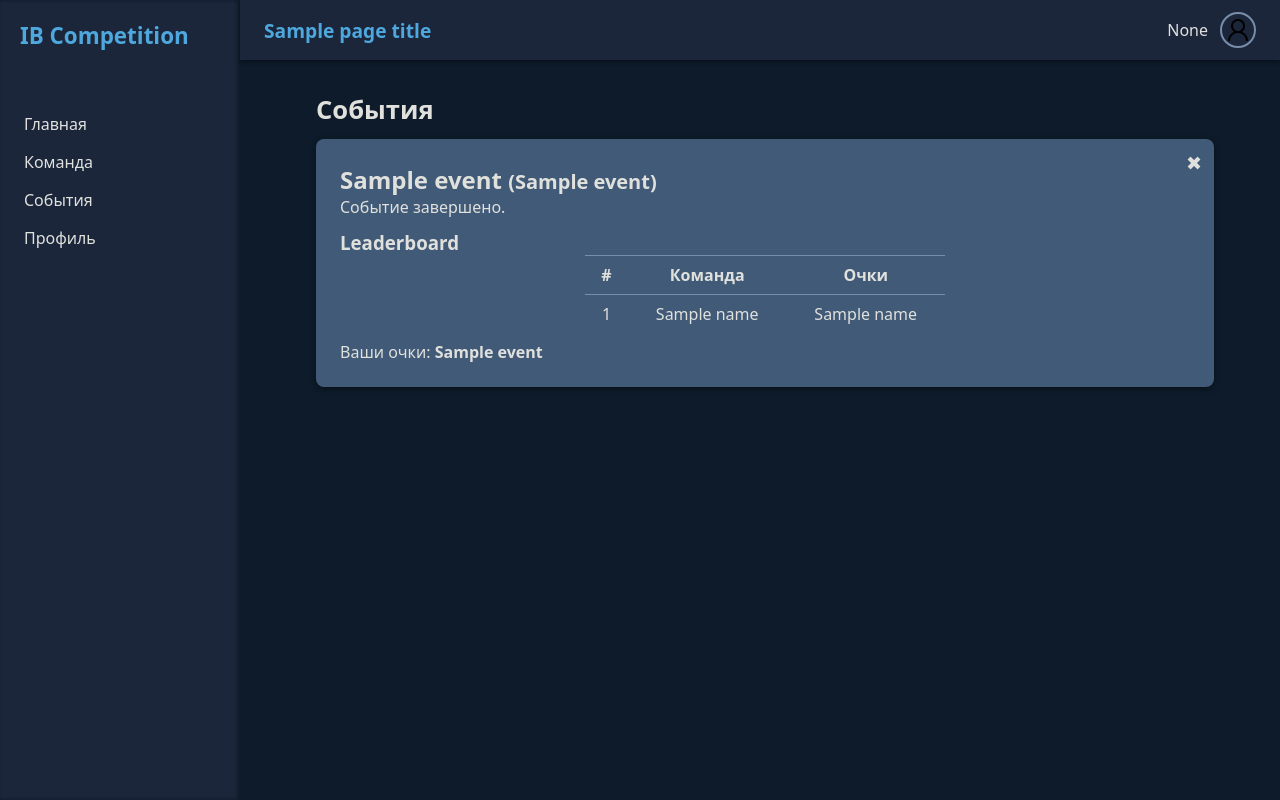
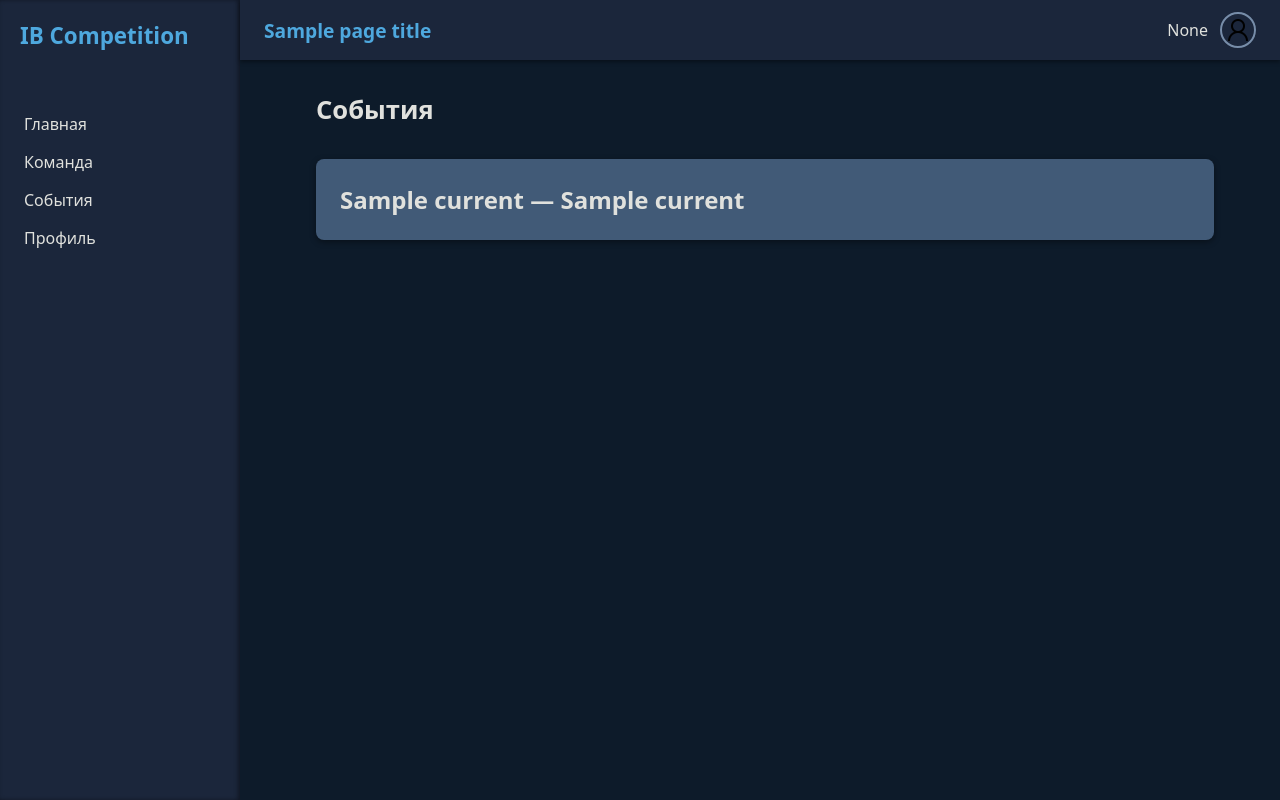
Before and after one commit to USTremble/courseWork, a Flask app: template templates/events.html in a window 1280 px wide. Run offline with Flask 3, Linux system fonts and the light colour scheme; the template is opened without the code that fills it: most values are stand-ins (such as "Sample title", 1, 10 or a date in 2020); some libraries are stand-ins or nearby versions.

Commit message:
new events

```diff
--- a/app.py
+++ b/app.py
@@ -546,7 +546,7 @@
     conn.commit(); cur.close(); conn.close()
     return redirect(request.referrer or url_for('admin_teams'))
 
-# ───────────────────────── EVENTS (игрок) ─────────────────────────
+# ───────────────── EVENTS (игрок) ─────────────────
 @app.route('/events', methods=['GET', 'POST'])
 @login_required
 def events():
@@ -556,71 +556,97 @@
                                team=None,
                                page_title='События')
 
-    # -------- POST: присоединение по коду --------
+    conn = get_db_connection(); cur = conn.cursor()
+
+    # ---------- POST ----------
     if request.method == 'POST':
-        code = request.form['code'][:16]
+        if 'code' in request.form:                     # присоединение по коду
+            code = request.form['code'][:16]
+            cur.execute("SELECT event_id,status FROM events WHERE code=%s", (code,))
+            ev = cur.fetchone()
+            if not ev:
+                flash('Код не найден', 'error')
+            elif ev[1] != 'waiting':
+                flash('Регистрация закрыта', 'error')
+            else:
+                try:
+                    cur.execute("INSERT INTO event_teams(event_id,team_id) VALUES(%s,%s)",
+                                (ev[0], team['team_id']))
+                    conn.commit()
+                except psycopg2.errors.UniqueViolation:
+                    conn.rollback(); flash('Команда уже участвует', 'error')
 
-        conn = get_db_connection(); cur = conn.cursor()
-        cur.execute("SELECT event_id, status FROM events WHERE code=%s", (code,))
-        ev = cur.fetchone()
-
-        if not ev:
-            flash('Код не найден', 'modal-join-error')
-        elif ev[1] != 'waiting':
-            flash('Регистрация закрыта', 'modal-join-error')
-        else:
+        elif 'join_eid' in request.form:               # кнопка «Участвовать»
+            eid = request.form['join_eid']
             try:
-                cur.execute("""INSERT INTO event_teams(event_id, team_id)
-                               VALUES (%s,%s)""", (ev[0], team['team_id']))
+                cur.execute("INSERT INTO event_teams(event_id,team_id) VALUES(%s,%s)",
+                            (eid, team['team_id']))
                 conn.commit()
             except psycopg2.errors.UniqueViolation:
-                conn.rollback()
-                flash('Команда уже участвует', 'modal-join-error')
+                conn.rollback(); flash('Команда уже участвует', 'error')
+
         cur.close(); conn.close()
-        return redirect(url_for('events'))       # PRG-паттерн
+        return redirect(url_for('events'))              # PRG-паттерн
 
-    # -------- GET: мои события + лидерборды --------
-    conn = get_db_connection(); cur = conn.cursor()
+    # ---------- GET ----------
+    # текущее (последнее) событие команды
     cur.execute("""
-        SELECT e.event_id,
-               e.name,
-               e.status,
-               e.type,
-               e.description,
-               et.points,
-               e.file_path
+        SELECT e.event_id,e.name,e.status,e.type,e.description,
+               et.points,e.file_path
           FROM events e
           JOIN event_teams et USING(event_id)
          WHERE et.team_id = %s
-    """, (team['team_id'],))
-    rows = cur.fetchall()
+           AND e.event_id = (SELECT MAX(event_id)
+                               FROM event_teams
+                              WHERE team_id = %s)
+    """, (team['team_id'], team['team_id']))
+    current = cur.fetchone()
 
-    events = []
-    for r in rows:
-        ev = list(r)
-        if r[2] in ('running', 'finished'):               # нужна таблица очков
-            cur.execute("""SELECT ROW_NUMBER() OVER(ORDER BY points DESC) AS place,
-                                  t.team_name,
-                                  et.points
-                             FROM event_teams et
-                             JOIN teams t USING(team_id)
-                            WHERE et.event_id=%s
-                            ORDER BY et.points DESC""",
-                        (r[0],))
-            ev.append(cur.fetchall())     # index 7 = leaderboard list
-        else:
-            ev.append([])                 # пустой лидерборд
-        events.append(ev)
+    # показываем форму/карточки, если события нет ИЛИ оно уже finished
+    show_join = (current is None) or (current[2] == 'finished')
+
+    waiting_events = []
+    if show_join:
+        cur.execute("""
+            SELECT e.event_id,
+                   e.name,
+                   e.type,
+                   e.description,
+                   COUNT(et.team_id) AS q
+              FROM events e
+              LEFT JOIN event_teams et ON et.event_id = e.event_id
+             WHERE e.status = 'waiting'
+             GROUP BY e.event_id
+             ORDER BY e.event_id DESC
+        """)
+        waiting_events = cur.fetchall()
+
+    # лидерборд
+    leaderboard = []
+    if current and current[2] in ('running', 'finished'):
+        cur.execute("""
+            SELECT ROW_NUMBER() OVER(ORDER BY points DESC) AS place,
+                   t.team_name,
+                   et.points
+              FROM event_teams et
+              JOIN teams t USING(team_id)
+             WHERE et.event_id=%s
+             ORDER BY et.points DESC
+        """, (current[0],))
+        leaderboard = cur.fetchall()
 
     cur.close(); conn.close()
-
-    all_finished = all(ev[2] == 'finished' for ev in events)
 
     return render_template('events.html',
                            page_title='События',
                            team=team,
-                           events=events,
-                           all_finished=all_finished)
+                           waiting=waiting_events,
+                           current=current,
+                           lb=leaderboard,
+                           show_join=show_join)
+
+
+
 
 
 @app.route('/submit_answer/<int:eid>', methods=['POST'])
--- a/templates/events.html
+++ b/templates/events.html
@@ -1,92 +1,87 @@
 {% extends 'base.html' %}
 {% block title %}События{% endblock %}
+
 {% block content %}
 <h1>События</h1>
 
 {% if not team %}
-    <p>Вы не состоите в команде.</p>
+  <p>Нужно состоять в команде.</p>
 {% else %}
-    {% for e in events %}
-      {# Индексы:       0-id 1-name 2-status 3-type 4-desc 5-my_pts 6-file 7-leaderboard #}
-      <div class="content-box" data-event="{{ e[0] }}"
-           style="margin-bottom:16px;position:relative">
-        <span class="close"
-              style="position:absolute;right:12px;top:10px;cursor:pointer;font-size:1.2rem"
-              onclick="dismissEvent({{ e[0] }}, this)">✖</span>
 
-        <h2>{{ e[1] }} <small>({{ e[2] }})</small></h2>
+  {# ───────── форма «Присоединиться по коду» ───────── #}
+  {% if show_join %}
+  <div class="content-box" style="max-width:320px">
+    <h3>Присоединиться по коду</h3>
+    <form method="post">
+      <input name="code" placeholder="Код события" required>
+      <button class="btn" style="margin-top:8px">Присоединиться</button>
+    </form>
+    {% for c,m in get_flashed_messages(with_categories=True) if c=='error' %}
+      <p style="color:#e05555">{{ m }}</p>
+    {% endfor %}
+  </div>
+  {% endif %}
 
-        {# ───── waiting ───── #}
-        {% if e[2] == 'waiting' %}
-            Ожидание других команд…
+  {# ───────── waiting-карточки ───────── #}
+  {% if show_join and waiting %}
+    <h2 style="margin-top:28px">Доступные события</h2>
+    <div class="card-grid">
+      {% for e in waiting %}
+        <div class="card">
+          <h4>{{ e[1] }}</h4>
+          <p>Тип: {{ e[2]|upper }}</p>
+          <p>{{ e[3] }}</p>
+          <p>Команд в очереди: {{ e[4] }}</p>
+          <form method="post">
+            <input type="hidden" name="join_eid" value="{{ e[0] }}">
+            <button class="btn">Участвовать</button>
+          </form>
+        </div>
+      {% endfor %}
+    </div>
+  {% endif %}
 
-        {# ───── running ───── #}
-        {% elif e[2] == 'running' %}
-            {% if e[6] %}
-               <p><a href="{{ url_for('static', filename=e[6]) }}" target="_blank">
-                  Скачать задание (PDF)</a></p>
-            {% endif %}
-            <form method="post" action="{{ url_for('submit_answer', eid=e[0]) }}">
-               <input name="answer" placeholder="Ответ" required>
-               <button class="btn">Отправить</button>
-            </form>
+  {# ───────── текущее событие ───────── #}
+  {% if current %}
+    <div class="content-box" style="margin-top:32px">
+      <h2>{{ current[1] }} — {{ current[2] }}</h2>
 
-            <h3 style="margin-top:12px">Leaderboard</h3>
-            <table class="admin-table" style="max-width:360px">
-              <thead><tr><th>#</th><th>Команда</th><th>Очки</th></tr></thead>
-              <tbody>
-                 {% for row in e[7] %}
-                   <tr><td>{{ row[0] }}</td><td>{{ row[1] }}</td><td>{{ row[2] }}</td></tr>
-                 {% endfor %}
-              </tbody>
-            </table>
+      {% if current[2]=='waiting' %}
+        <p>Ожидание других команд…</p>
 
-        {# ───── finished ───── #}
-        {% else %}
-            <p>Событие завершено.</p>
+      {% elif current[2]=='running' %}
+        <p><a href="{{ url_for('static', filename=current[6]) }}" target="_blank">
+           📄 Скачать задание</a></p>
 
-            <h3 style="margin-top:12px">Leaderboard</h3>
-            <table class="admin-table" style="max-width:360px">
-              <thead><tr><th>#</th><th>Команда</th><th>Очки</th></tr></thead>
-              <tbody>
-                 {% for row in e[7] %}
-                   <tr><td>{{ row[0] }}</td><td>{{ row[1] }}</td><td>{{ row[2] }}</td></tr>
-                 {% endfor %}
-              </tbody>
-            </table>
-        {% endif %}
+        <form method="post" action="{{ url_for('submit_answer', eid=current[0]) }}">
+          <label>Ответ</label>
+          <input name="answer" required>
+          <button class="btn">Отправить</button>
+        </form>
 
-        <p style="margin-top:8px">Ваши очки: <strong>{{ e[5] }}</strong></p>
-      </div>
-    {% endfor %}
+      {% if lb %}
+        <h3 style="margin-top:24px">Leaderboard</h3>
+        {% include '_lb.html' %}
+      {% endif %}
 
-    {# форма ввода кода — только если нет активных waiting/running #}
-    {% if not events or all_finished %}
-      <form method="post" class="content-box" style="max-width:380px">
-        {% for c,m in get_flashed_messages(with_categories=True) %}
-          {% if c == 'modal-join-error' %}
-            <p style="color:#ff7070">{{ m }}</p>
-          {% endif %}
-        {% endfor %}
-        <label>Код события</label>
-        <input name="code" required style="width:100%;padding:8px;margin:8px 0">
-        <button class="btn">Присоединиться</button>
-      </form>
-    {% endif %}
+      {% elif current[2]=='finished' %}
+        <h3>Итоги</h3>
+        {% if lb %}{% include '_lb.html' %}{% endif %}
+      {% endif %}
+    </div>
+  {% endif %}
+
+  {% if not current and not waiting %}
+    <p style="margin-top:24px">Нет активных событий.</p>
+  {% endif %}
 {% endif %}
 
-<!-- JS: localStorage + авто-reload (15 c) -->
-<script>
-function dismissed(){return JSON.parse(localStorage.getItem('dismissedEvents')||'[]')}
-function save(lst){localStorage.setItem('dismissedEvents',JSON.stringify(lst))}
-
-document.querySelectorAll('[data-event]').forEach(div=>{
-  if(dismissed().includes(+div.dataset.event)) div.remove();
-});
-function dismissEvent(id,el){
-  el.closest('[data-event]').remove();
-  const lst=dismissed(); if(!lst.includes(id)){lst.push(id);save(lst);}
-}
-
-</script>
+<style>
+.card-grid{display:grid;grid-template-columns:repeat(auto-fit,minmax(220px,1fr));gap:16px;margin-top:12px}
+.card{border:1px solid #c7d9e1;border-radius:8px;padding:14px;box-shadow:0 2px 6px rgba(0,0,0,.06)}
+.card h4{margin:0 0 6px 0}
+.admin-table{border-collapse:collapse;width:100%;margin-top:8px}
+.admin-table th,.admin-table td{padding:6px 8px;border:1px solid #d4dee4;text-align:center}
+.admin-table thead{background:#f0f6fa;font-weight:600}
+</style>
 {% endblock %}
```
Also changed, not shown: templates/_lb.html (added, +12 -0 lines).
